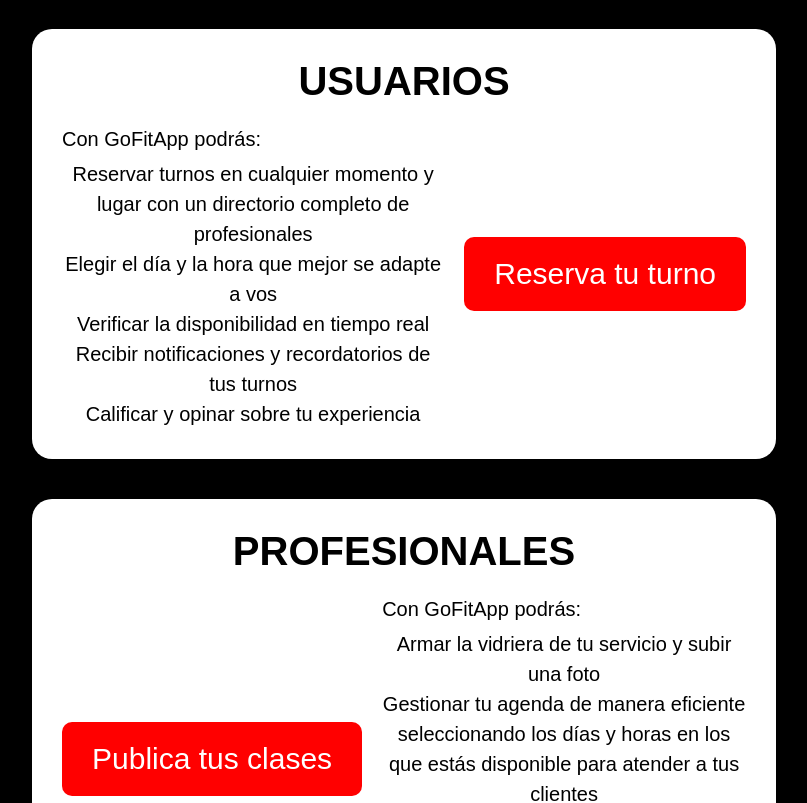
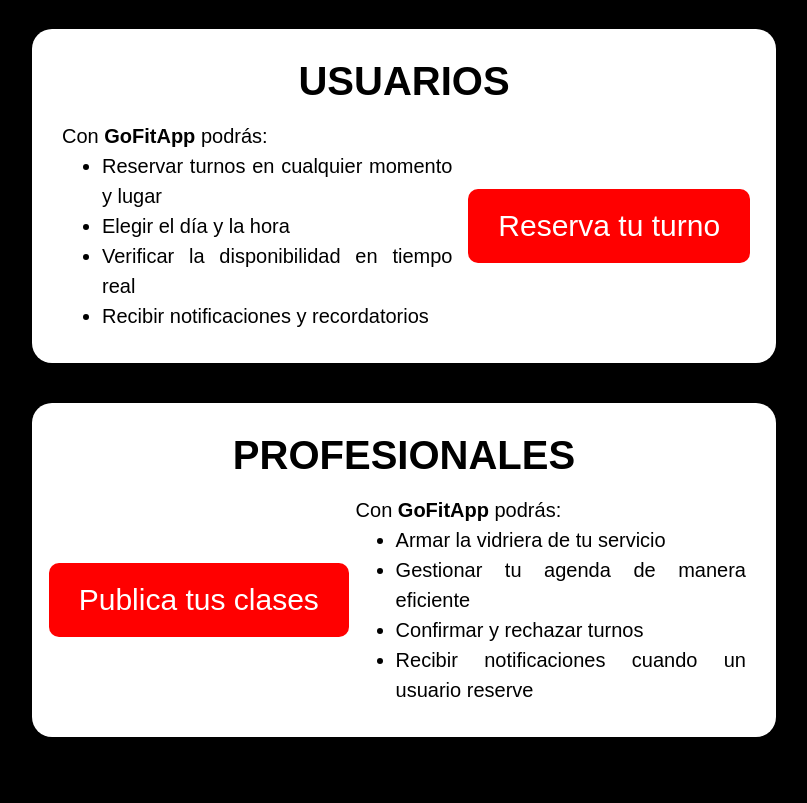
Before and after one commit to Alex420s/C16-74-n-python, a React (Create React App) app in the folder frontend/: page / in a window 1280 px wide. Shown: the part 1160-1963 px from the top of the page, without its empty margins (236-1043 px from the left). Built offline with nearby package versions, Linux system fonts and the light colour scheme; the HTML template or start-up script is replaced by a standard one.

Commit message:
Cambios en el index y el search

```diff
--- a/frontend/src/components/HomePage.jsx
+++ b/frontend/src/components/HomePage.jsx
@@ -29,7 +29,7 @@
       </div>
       <div className="info_GO">
         <img src={ Gofit } alt="" />
-        <div className="texto">
+        <div className="texto1">
           <p className="negrita">¿Tenés un espacio vacío entre dos actividades?</p>
           <p>Con GoFitApp gestiona tu entrenamiento y el de los miembros de tu familia. Como profesional hacete visible y extendé tus horizontes</p>
             <ul>
@@ -49,14 +49,13 @@
       <div className="infos">
         <h2>USUARIOS</h2>
         <div className="fila">
-          <div className="texto">
-            <p>Con GoFitApp podrás:</p>
+          <div className="texto2">
+            <p>Con <span className="resaltado">GoFitApp</span> podrás:</p>
             <ul>
-              <li>Reservar turnos en cualquier momento y lugar con un directorio completo de profesionales </li>
-              <li>Elegir el día y la hora que mejor se adapte a vos</li>
+              <li>Reservar turnos en cualquier momento y lugar</li>
+              <li>Elegir el día y la hora</li>
               <li>Verificar la disponibilidad en tiempo real</li>
-              <li>Recibir notificaciones y recordatorios de tus turnos</li>
-              <li>Calificar y opinar sobre tu experiencia</li>
+              <li>Recibir notificaciones y recordatorios</li>
             </ul>
           </div>
           <div className="contenedor-registrar">
@@ -70,13 +69,13 @@
           <div className="contenedor-registrar">
             <Link style={{ textDecoration: 'none' }} to={'/nuevo-profesional'}><input type="submit" name="registro_profesional" value="Publica tus clases" className="registroHome hover" /></Link>
           </div>
-          <div className="texto">
-          <p>Con GoFitApp podrás:</p>
+          <div className="texto2">
+          <p>Con <span className="resaltado">GoFitApp</span> podrás:</p>
             <ul>
-              <li>Armar la vidriera de tu servicio y subir una foto</li>
-              <li>Gestionar tu agenda de manera eficiente seleccionando los días y horas en los que estás disponible para atender a tus clientes</li>
+              <li>Armar la vidriera de tu servicio</li>
+              <li>Gestionar tu agenda de manera eficiente</li>
               <li>Confirmar y rechazar turnos</li>
-              <li>Recibirás notificaciones por correo electrónico y en la aplicación cuando un usuario reserve</li>
+              <li>Recibir notificaciones cuando un usuario reserve</li>
             </ul>
           </div>
         </div>
--- a/frontend/src/components/SearchPage.jsx
+++ b/frontend/src/components/SearchPage.jsx
@@ -6,21 +6,51 @@
 
 const SearchPage = () => {
     const hoy = new Date(); // Fecha actual
-    const diasSemana = ["Lunes", "Martes", "Miércoles", "Jueves", "Viernes", "Sábado"];
     const [mostrarCalendario, setMostrarCalendario] = useState(false);
     const [fechaActual, setFechaActual] = useState(hoy);
+    const [celdasSeleccionadas, setCeldasSeleccionadas] = useState(new Set());
 
     const handleVer = () => {
        setMostrarCalendario(true);
     };
 
-    const handleSeleccionarHorario = (fecha) => {
-        /*falta la lógica*/
-        console.log('Reservar horario para:', fecha);
+    const handleSeleccionarHorario = (hora) => {
+
     };
 
     const handleReservar = () => {
-        ;
+        /* Lógica para reservar el horario seleccionado */
+    };
+
+    const CalendarioHorarios = ({ diasSemana, obtenerFecha }) => {
+        // Horarios de ejemplo para cada día
+        const horarios = [
+            ["13:00 - 14:00", "", "13:00 - 14:00", "13:00 - 14:00", "", ""],
+            ["13:00 - 14:00", "", "13:00 - 14:00", "13:00 - 14:00", "", ""]
+        ];
+
+        return (
+            <table className="calendario-table">
+                <thead>
+                    <tr>
+                        {diasSemana.map((dia, indice) => (
+                            <th key={indice}>{dia} <br /> {obtenerFecha(indice + 1)}</th>
+                        ))}
+                    </tr>
+                </thead>
+                <tbody>
+                    {horarios.map((fila, indexFila) => (
+                        <tr key={indexFila}>
+                            {fila.map((hora, indexColumna) => (
+                                <td key={indexColumna} data-hora={hora} onClick={() => handleSeleccionarHorario(hora)}>
+                                    {hora}
+                                </td>
+                            ))}
+                        </tr>
+                    ))}
+                </tbody>
+            </table>
+        );
     };
 
     const handleAnteriorSemana = () => {
@@ -35,46 +65,20 @@
         setFechaActual(nuevaFecha);
     };
 
-    const EncabezadoCalendario = () => {
+    const EncabezadoCalendario = ({fecha}) => {
         function obtenerFecha(dia) {
-          const diaActual = hoy.getDay();
-          const diferenciaDias = dia - diaActual;
-          const nuevaFecha = new Date(hoy.getTime() + (diferenciaDias * 24 * 60 * 60 * 1000));
-          const diaNumero = nuevaFecha.getDate();
-          const mes = nuevaFecha.getMonth() + 1;
-          return `${diaNumero < 10 ? '0' : ''}${diaNumero}/${mes < 10 ? '0' : ''}${mes}`;
+            const diaActual = fecha.getDay();
+            const diferenciaDias = dia - diaActual;
+            const nuevaFecha = new Date(fecha.getTime() + (diferenciaDias * 24 * 60 * 60 * 1000));
+            const diaNumero = nuevaFecha.getDate();
+            const mes = nuevaFecha.getMonth() + 1;
+            return `${diaNumero < 10 ? '0' : ''}${diaNumero}/${mes < 10 ? '0' : ''}${mes}`;
         }
 
         return (
-            <table className="calendario-table">
-                <thead>
-                    <tr>
-                        {diasSemana.map((dia, indice) => (
-                            <th key={indice}>{dia} <br /> {obtenerFecha(indice + 1)}</th>
-                        ))}
-                    </tr>
-                </thead>
-                <tbody>
-                    <tr>
-                        <td>13:00 - 14:00</td>
-                        <td></td>
-                        <td>13:00 - 14:00</td>
-                        <td>13:00 - 14:00</td>
-                        <td></td>
-                        <td></td>
-                    </tr>
-                    <tr>
-                        <td>13:00 - 14:00</td>
-                        <td></td>
-                        <td>13:00 - 14:00</td>
-                        <td>13:00 - 14:00</td>
-                        <td></td>
-                        <td></td>
-                    </tr>
-                </tbody>
-            </table>
+            <CalendarioHorarios diasSemana={["Lunes", "Martes", "Miércoles", "Jueves", "Viernes", "Sábado"]} obtenerFecha={obtenerFecha} />
         );
-    };
+    }
 
     return (
       <div className="listado">
@@ -93,6 +97,7 @@
                 </tr>
             </thead>
             <tbody>
+                {/*falta la lógica del back*/}
                 <tr>
                     <td>Prueba</td>
                     <td>Uno</td>
@@ -107,12 +112,14 @@
         </table>
         {mostrarCalendario && (
           <div className="calendario">
-            <EncabezadoCalendario />
+            <EncabezadoCalendario fecha={fechaActual}/>
             <div>
-                <button className='mover' onclick={handleAnteriorSemana}><img src="flechaIzq" alt="" /> </button>
-                <button className='mover' onClick={handleSiguienteSemana}><img src="flechaDer" alt="" /> </button>
+                <button className='mover' onClick={handleAnteriorSemana}><img src={flechaIzq} alt="" /> </button>
+                <button className='mover' onClick={handleSiguienteSemana}><img src={flechaDer} alt="" /> </button>
             </div>
-            <button onClick={handleReservar}>Reservar</button>
+            <div className="posicion">
+                <button className="reserva" onClick={handleReservar}>Reservar</button>
+            </div>
           </div>
         )}
 
--- a/frontend/src/stylesheets/Home.css
+++ b/frontend/src/stylesheets/Home.css
@@ -47,16 +47,17 @@
     gap: 30px;
 }
 
-.texto {
+.texto1 {
+    width: 50%;
     line-height: 30px;
     font-size: 20px;
 }
 
-.texto p {
+.texto1 p {
     margin: 5px 0;
 }
 
-.texto ul {
+.texto1 ul {
     list-style-type: none;
     text-align: center;
 }
@@ -88,15 +89,16 @@
     display: flex;
     justify-content: space-between;
     align-items: center;
-    gap: 20px;
+    gap: 10px;
 }
 
 .contenedor-registrar{
-    width: 70%;
+    width: 40%;
     display: flex;
     justify-content: center;
     margin: 50px auto;
-    gap: 10%;
+    gap: 10px;
+    padding: 15px;
 }
 
 .registroHome {
@@ -112,3 +114,17 @@
 .registroHome a{
     text-decoration: none;
 }
+
+.resaltado {
+    font-weight: bold;
+}
+
+.texto2 {
+    width: 60%;
+    line-height: 30px;
+    font-size: 20px;
+}
+
+.texto2 ul{
+    margin-left: 40px;
+}
--- a/frontend/src/stylesheets/Search.css
+++ b/frontend/src/stylesheets/Search.css
@@ -32,9 +32,54 @@
     margin: auto;
 }
 
-#calendario {
-  width: 100%; /* Ajusta el ancho según sea necesario */
-  height: 400px; /* Ajusta la altura según sea necesario */
-  margin-top: 20px; /* Ajusta el margen superior según sea necesario */
-  border: 1px solid #ccc; /* Añade un borde para distinguir el calendario */
+.calendario-table {
+  width: 90%;
+  border-collapse: collapse;
+  margin: 15px auto 0;
 }
+
+.calendario-table thead {
+  margin: 15% 0;
+}
+
+.calendario-table td {
+  width: 200px;
+  border: 1px solid rgb(231, 229, 229);
+  padding: 8px;
+  text-align: center;
+}
+
+.mover {
+  width: 25px;
+  background-color: white;
+}
+
+.mover img{
+  width: 100%;
+}
+
+.calendario div{
+  display: flex;
+  gap: 20px;
+  align-items: center;
+  justify-content: center;
+  margin-top: 20px;
+}
+
+button {
+  border: none;
+  cursor: pointer;
+}
+
+.posicion {
+  text-align: end;
+}
+
+.reserva {
+  padding: 20px 40px;
+  border-style: none;
+  color: white;
+  background-color: red;
+  cursor: pointer;
+  border-radius: 10px;
+}
```
